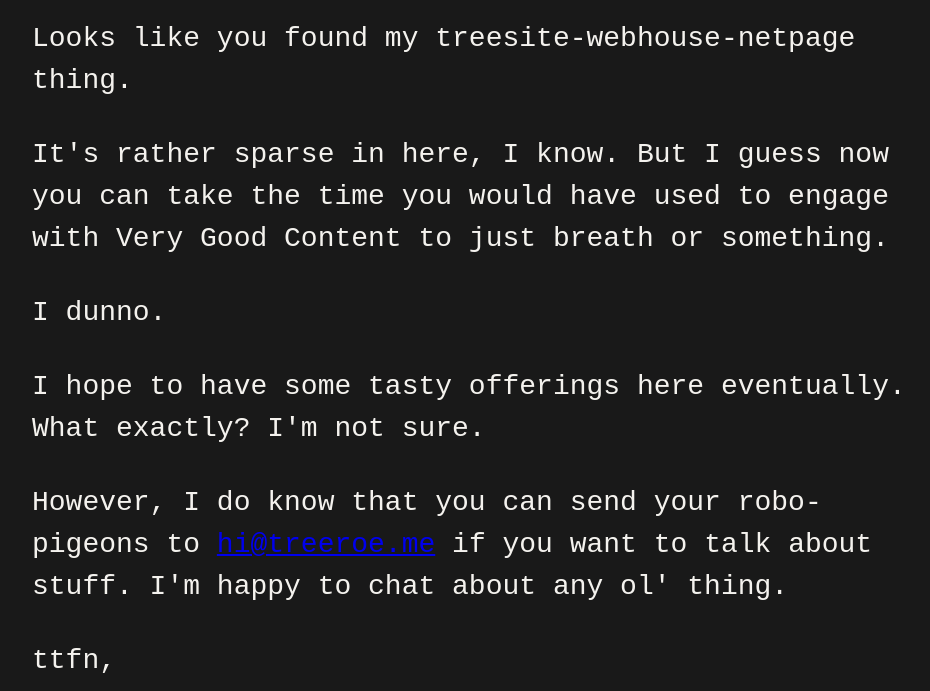
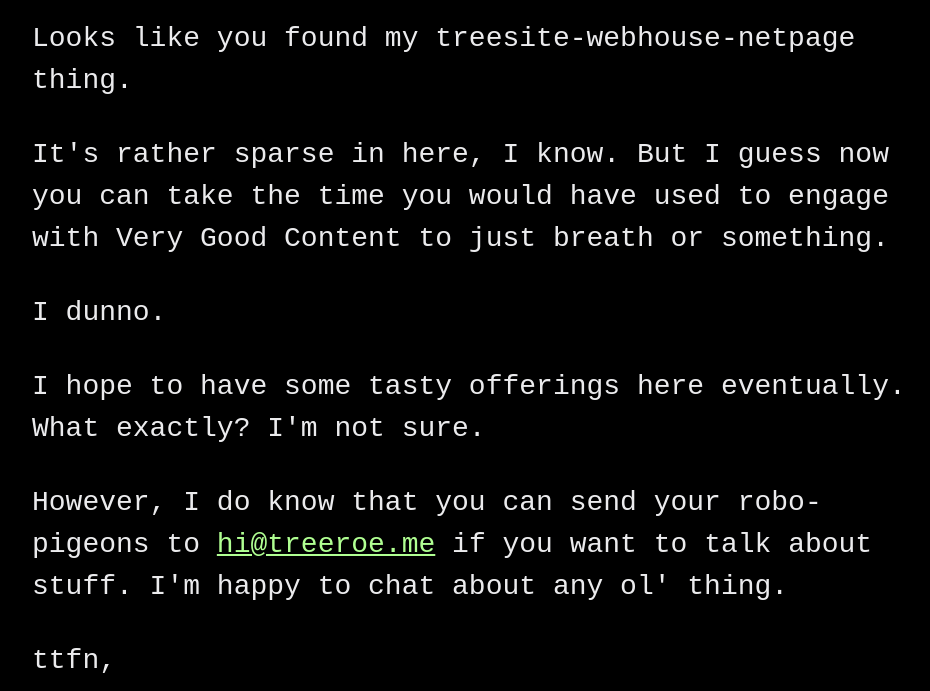
Before and after one commit to rfloarea/treeroe, a plain HTML site: page index.html in a window 1280 px wide. Shown: the part 109-800 px from the top of the page, without its empty margins (158-1088 px from the left). Drawn offline with Linux system fonts and the light colour scheme.

Commit message:
adjust colors of background, text, and links

```diff
--- a/styles.css
+++ b/styles.css
@@ -44,10 +44,10 @@ h6 {
 }
 
 body {
-  font-family: monospace, menlo;
+  font-family: monospace;
   font-size: 1.75rem;
-  background-color: rgba(0, 0, 0, 0.902);
-  color: rgb(244, 242, 238);
+  background-color: #000000;
+  color: #ebebed;
   margin: 0 auto;
   width: 80%;
   max-width: 900px;
@@ -60,3 +60,11 @@ h2 {
 p {
   margin-bottom: 2rem;
 }
+
+a {
+  color: #B0FF92;
+}
+
+a:hover {
+  color: #ebebed;
+}
```
